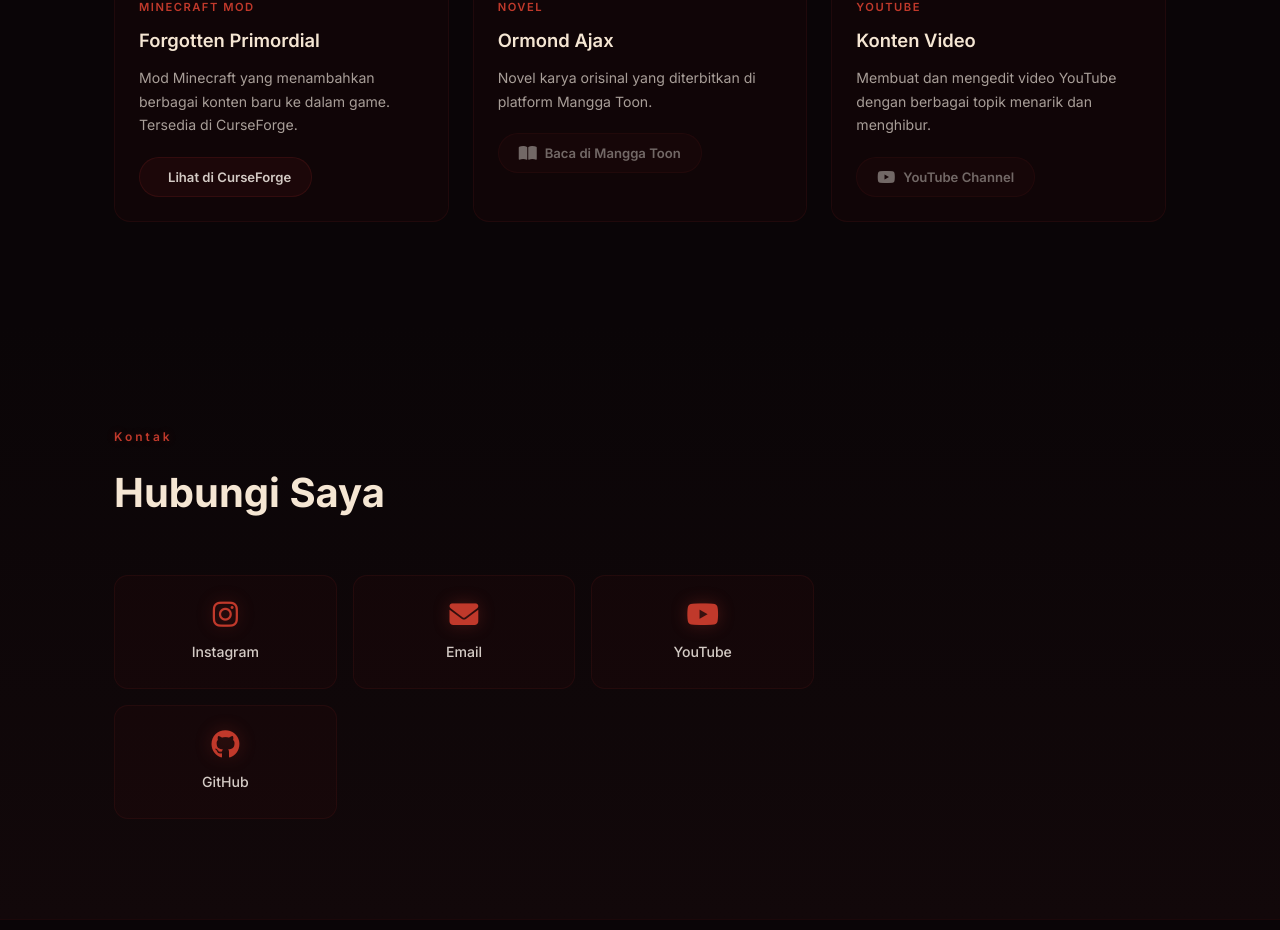
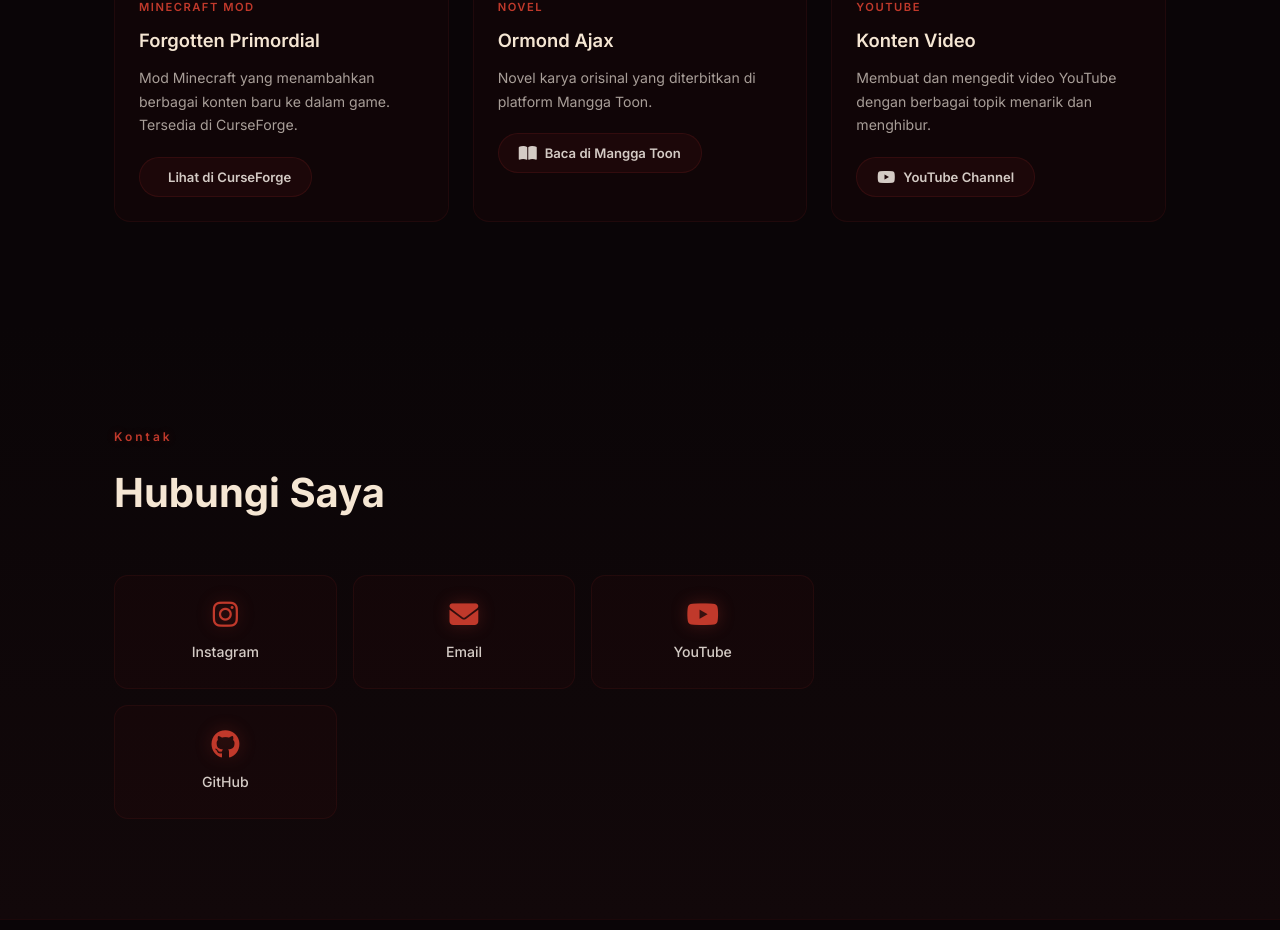
Before and after one commit to rehanserang521-creator/web-cv, a plain HTML site: page index.html in a window 1280 px wide. Shown: the part 2340-3270 px from the top of the page. Drawn offline with Linux system fonts and the light colour scheme.

Commit message:
Tambahkan link Mangga Toon & YouTube ke proyek dan kontak

```diff
--- a/index.html
+++ b/index.html
@@ -114,9 +114,9 @@
                         <span class="project-label">Novel</span>
                         <h3>Ormond Ajax</h3>
                         <p>Novel karya orisinal yang diterbitkan di platform Mangga Toon.</p>
-                        <span class="btn btn-sm btn-disabled">
+                        <a href="https://noveltoon.mobi/id/share/2670939" target="_blank" class="btn btn-sm">
                             <i class="fas fa-book-open"></i> Baca di Mangga Toon
-                        </span>
+                        </a>
                     </div>
                 </div>
 
@@ -128,9 +128,9 @@
                         <span class="project-label">YouTube</span>
                         <h3>Konten Video</h3>
                         <p>Membuat dan mengedit video YouTube dengan berbagai topik menarik dan menghibur.</p>
-                        <span class="btn btn-sm btn-disabled">
+                        <a href="https://youtube.com/@dngaming5005?si=8OSh86xPRD49Z19-" target="_blank" class="btn btn-sm">
                             <i class="fab fa-youtube"></i> YouTube Channel
-                        </span>
+                        </a>
                     </div>
                 </div>
             </div>
@@ -151,7 +151,7 @@
                     <i class="fas fa-envelope contact-icon"></i>
                     <span>Email</span>
                 </a>
-                <a href="#" class="contact-card">
+                <a href="https://youtube.com/@dngaming5005?si=8OSh86xPRD49Z19-" target="_blank" class="contact-card">
                     <i class="fab fa-youtube contact-icon"></i>
                     <span>YouTube</span>
                 </a>
```
